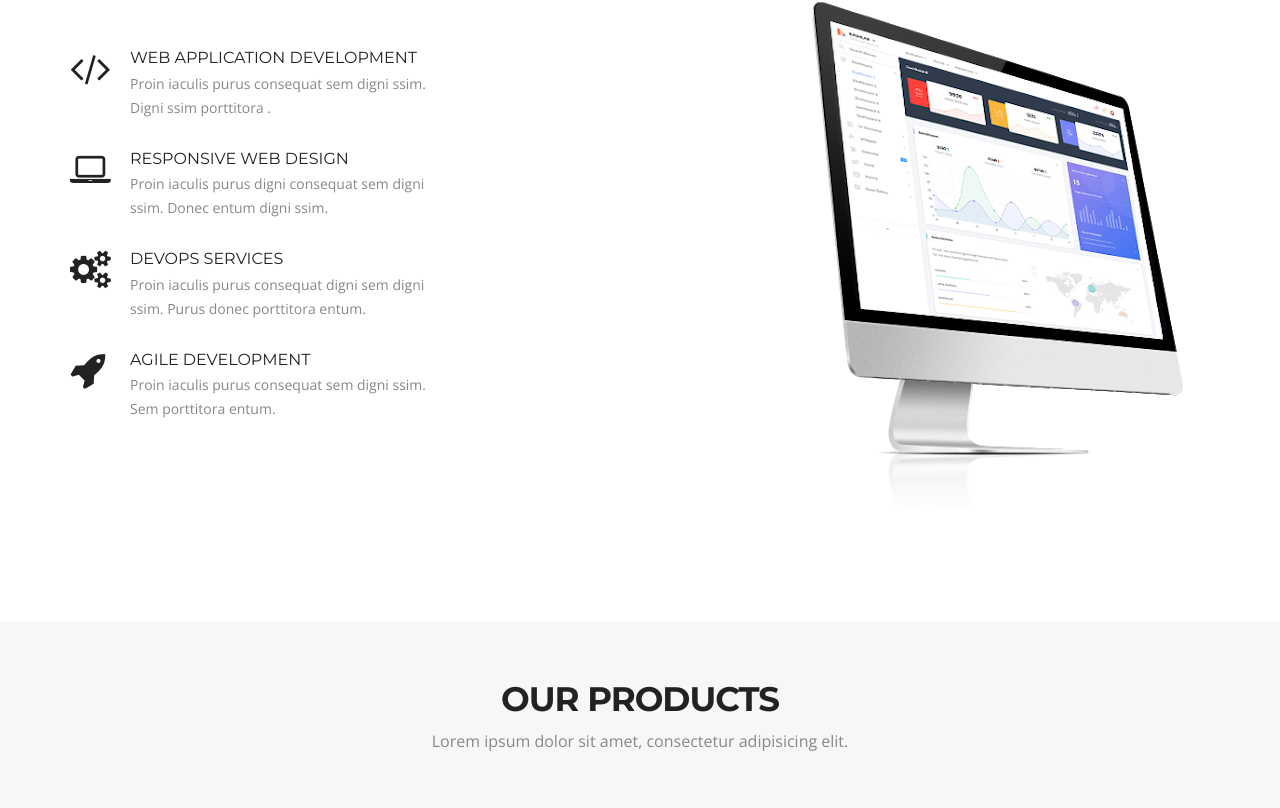
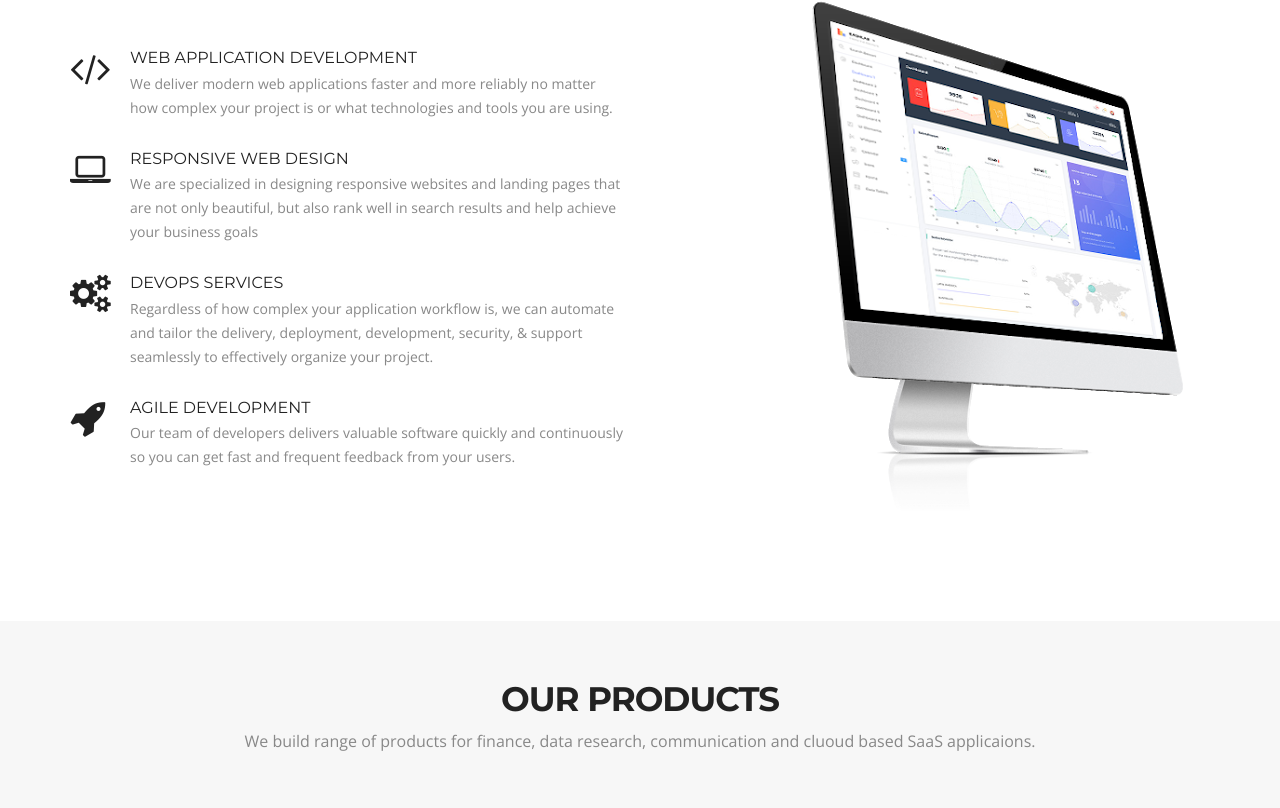
Before and after one commit to cixware/io-cixware-web, a plain HTML site: page index.html in a window 1280 px wide. Shown: the part 1277-2085 px from the top of the page. Drawn offline with nearby package versions, Linux system fonts and the light colour scheme.

Commit message:
Update textual information

```diff
--- a/index.html
+++ b/index.html
@@ -42,7 +42,7 @@
     <link rel="apple-touch-icon" sizes="144x144" href="/img/icons/apple-icon-144x144.png">
     <link rel="apple-touch-icon" sizes="152x152" href="/img/icons/apple-icon-152x152.png">
     <link rel="apple-touch-icon" sizes="180x180" href="/img/icons/apple-icon-180x180.png">
-    <link rel="icon" type="image/png" sizes="192x192"  href="/img/icons/android-icon-192x192.png">
+    <link rel="icon" type="image/png" sizes="192x192" href="/img/icons/android-icon-192x192.png">
     <link rel="icon" type="image/png" sizes="32x32" href="/img/icons/favicon-32x32.png">
     <link rel="icon" type="image/png" sizes="96x96" href="/img/icons/favicon-96x96.png">
     <link rel="icon" type="image/png" sizes="16x16" href="/img/icons/favicon-16x16.png">
@@ -85,7 +85,7 @@
         <figure class="logo animated fadeInDown delay-07s">
             <a href="#"><img src="img/logo_white.png" alt=""></a>
         </figure>
-        <h1 class="animated fadeInDown delay-07s">Welcome To Cixware Inc.</h1>
+        <h1 class="animated fadeInDown delay-07s">Welcome To Cixware</h1>
         <ul class="we-create animated fadeInUp delay-1s">
             <li>We are a digital agency that provide innovate solutions for business!</li>
         </ul>
@@ -121,14 +121,17 @@
         <h2>Services</h2>
         <h6>We offer exceptional service with complimentary hugs.</h6>
         <div class="row">
-            <div class="col-lg-4 col-sm-6 wow fadeInLeft delay-05s" style="margin-top: 5rem">
+            <div class="col-sm-6 wow fadeInLeft delay-05s" style="margin-top: 5rem">
                 <div class="service-list">
                     <div class="service-list-col1">
                         <i class="fa fa-code"></i>
                     </div>
                     <div class="service-list-col2">
                         <h3>web application development</h3>
-                        <p>Proin iaculis purus consequat sem digni ssim. Digni ssim porttitora .</p>
+                        <p>
+                            We deliver modern web applications faster and more reliably no matter how complex your
+                            project is or what technologies and tools you are using.
+                        </p>
                     </div>
                 </div>
                 <div class="service-list">
@@ -137,7 +140,10 @@
                     </div>
                     <div class="service-list-col2">
                         <h3>responsive web design</h3>
-                        <p>Proin iaculis purus digni consequat sem digni ssim. Donec entum digni ssim.</p>
+                        <p>
+                            We are specialized in designing responsive websites and landing pages that are not only
+                            beautiful, but also rank well in search results and help achieve your business goals
+                        </p>
                     </div>
                 </div>
                 <div class="service-list">
@@ -146,7 +152,11 @@
                     </div>
                     <div class="service-list-col2">
                         <h3>devops services</h3>
-                        <p>Proin iaculis purus consequat digni sem digni ssim. Purus donec porttitora entum.</p>
+                        <p>
+                            Regardless of how complex your application workflow is, we can automate and tailor the
+                            delivery, deployment, development, security, & support seamlessly to effectively organize
+                            your project.
+                        </p>
                     </div>
                 </div>
                 <div class="service-list">
@@ -155,11 +165,14 @@
                     </div>
                     <div class="service-list-col2">
                         <h3>agile development</h3>
-                        <p>Proin iaculis purus consequat sem digni ssim. Sem porttitora entum.</p>
+                        <p>
+                            Our team of developers delivers valuable software quickly and continuously so you can get
+                            fast and frequent feedback from your users.
+                        </p>
                     </div>
                 </div>
             </div>
-            <figure class="col-lg-8 col-sm-6  text-right wow fadeInUp delay-02s">
+            <figure class="col-sm-6 text-right wow fadeInUp delay-02s">
                 <img src="img/hero.png" alt="">
             </figure>
 
@@ -174,7 +187,7 @@ Products Section
 <section id="products" class="main-section product-part wow fadeInUp">
     <div class="container">
         <h2>Our Products</h2>
-        <h6>Lorem ipsum dolor sit amet, consectetur adipisicing elit.</h6>
+        <h6>We build range of products for finance, data research, communication and cluoud based SaaS applicaions.</h6>
 
         <div class="owl-carousel products-carousel">
             <a href="#"><img src="img/products/saralsms.png" alt=""></a>
@@ -192,7 +205,8 @@ Products Section
     <!--main-section-start-->
     <div class="container">
         <h2>Technologies</h2>
-        <h6>Lorem ipsum dolor sit amet, consectetur adipisicing elit.</h6>
+        <h6>We work on modern and innovative tools and frameworks to deliver the applications that meets your
+            needs.</h6>
         <div class="portfolioFilter">
             <ul class="Portfolio-nav wow fadeIn delay-02s">
                 <li><a href="#" data-filter=".web-app" class="current">Web App</a></li>
@@ -308,7 +322,8 @@ Products Section
             <h5>Google cloud</h5>
         </div>
         <div class="Portfolio-box web-app">
-            <a href="img/technologies/amazon_web_services.png"><img src="img/technologies/amazon_web_services.png" alt=""></a>
+            <a href="img/technologies/amazon_web_services.png"><img src="img/technologies/amazon_web_services.png"
+                                                                    alt=""></a>
             <h5>AWS</h5>
         </div>
         <div class="Portfolio-box web-app backend-api">
@@ -482,7 +497,8 @@ Products Section
                 <h3 class="wow fadeInDown delay-05s">Punam Sapkota</h3>
                 <span class="wow fadeInDown delay-05s">Managing Director</span>
                 <p class="wow fadeInDown delay-07s">
-                    Senior IT consultant, project manager and Web developer specialized in system administration and data research.
+                    Senior IT consultant, project manager and Web developer specialized in system administration and
+                    data research.
                 </p>
             </div>
             <div class="team-leader-box">
```
